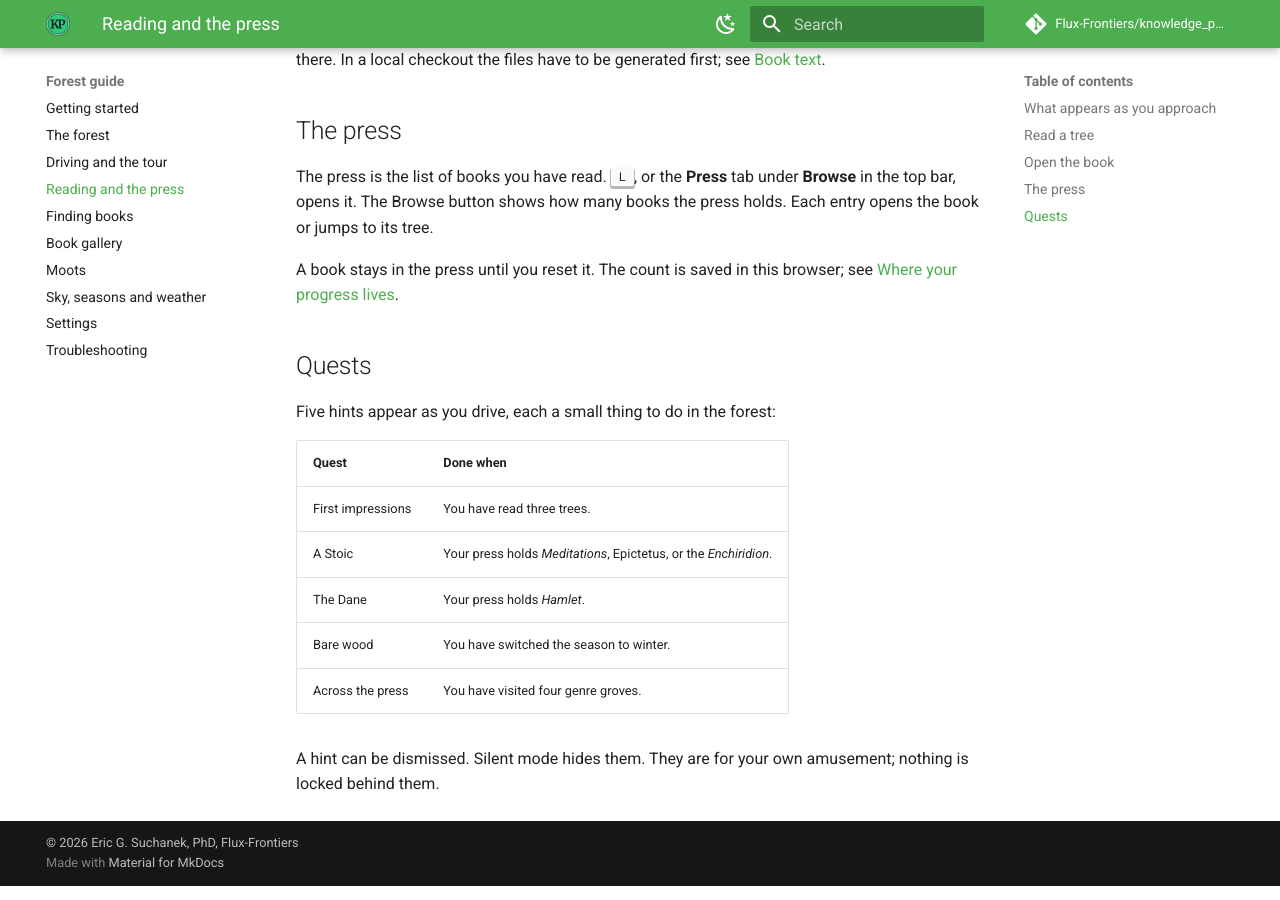
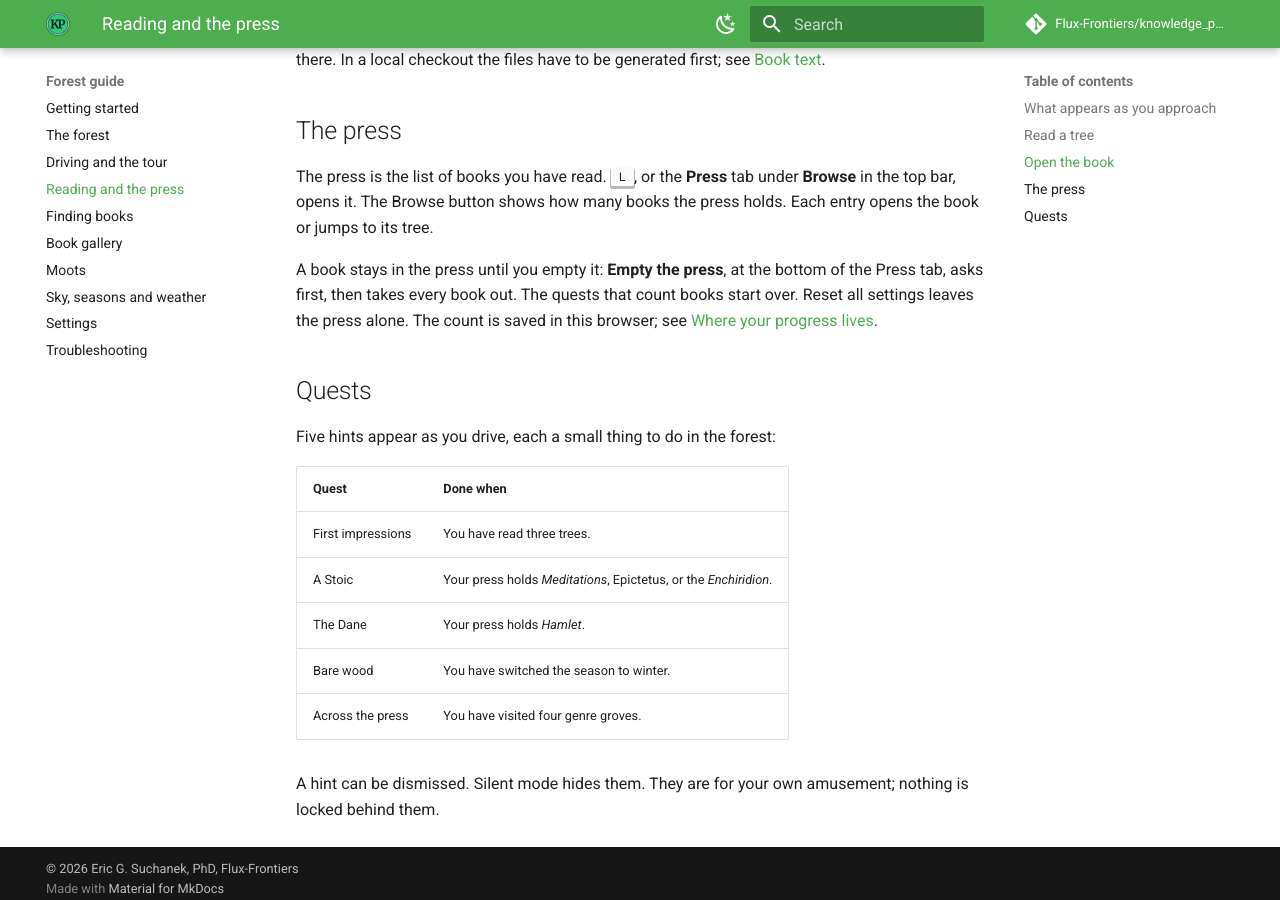
Before and after one commit to Flux-Frontiers/knowledge_press, an MkDocs documentation site: the page built from docs/forest/reading.md, in a window 1280 px wide and 900 px high, scrolled down 1341 px. Built offline with MkDocs 1.6.1 and Material for MkDocs 9.7.7, drawn with Linux system fonts in a browser that asks for light colours; comment, search, counter and statistics services are not loaded.

Commit message:
feat(web): empty the press on its own, not with the settings (#74)
A button at the bottom of the Press tab takes every book out of the
press, after asking. Reset all settings no longer touches the press:
the press and visited groves are progress, not settings. Docs and
tests follow.

Co-authored-by: Claude Opus 5.5 <noreply@anthropic.com>

```diff
--- a/docs/forest/reading.md
+++ b/docs/forest/reading.md
@@ -54,7 +54,9 @@ The press is the list of books you have read. ++l++, or the **Press** tab under
 **Browse** in the top bar, opens it. The Browse button shows how many books
 the press holds. Each entry opens the book or jumps to its tree.
 
-A book stays in the press until you reset it. The count is saved in this
+A book stays in the press until you empty it: **Empty the press**, at the
+bottom of the Press tab, asks first, then takes every book out. The quests
+that count books start over. Reset all settings leaves the press alone. The count is saved in this
 browser; see [Where your progress lives](getting-started.md#where-your-progress-lives).
 
 ## Quests
```
Also changed, not shown: CHANGELOG.md (+4 -0 lines), docs/forest/getting-started.md (+2 -1 lines), docs/forest/settings.md (+2 -2 lines), docs/forest/troubleshooting.md (+1 -1 lines), 4 other files.
